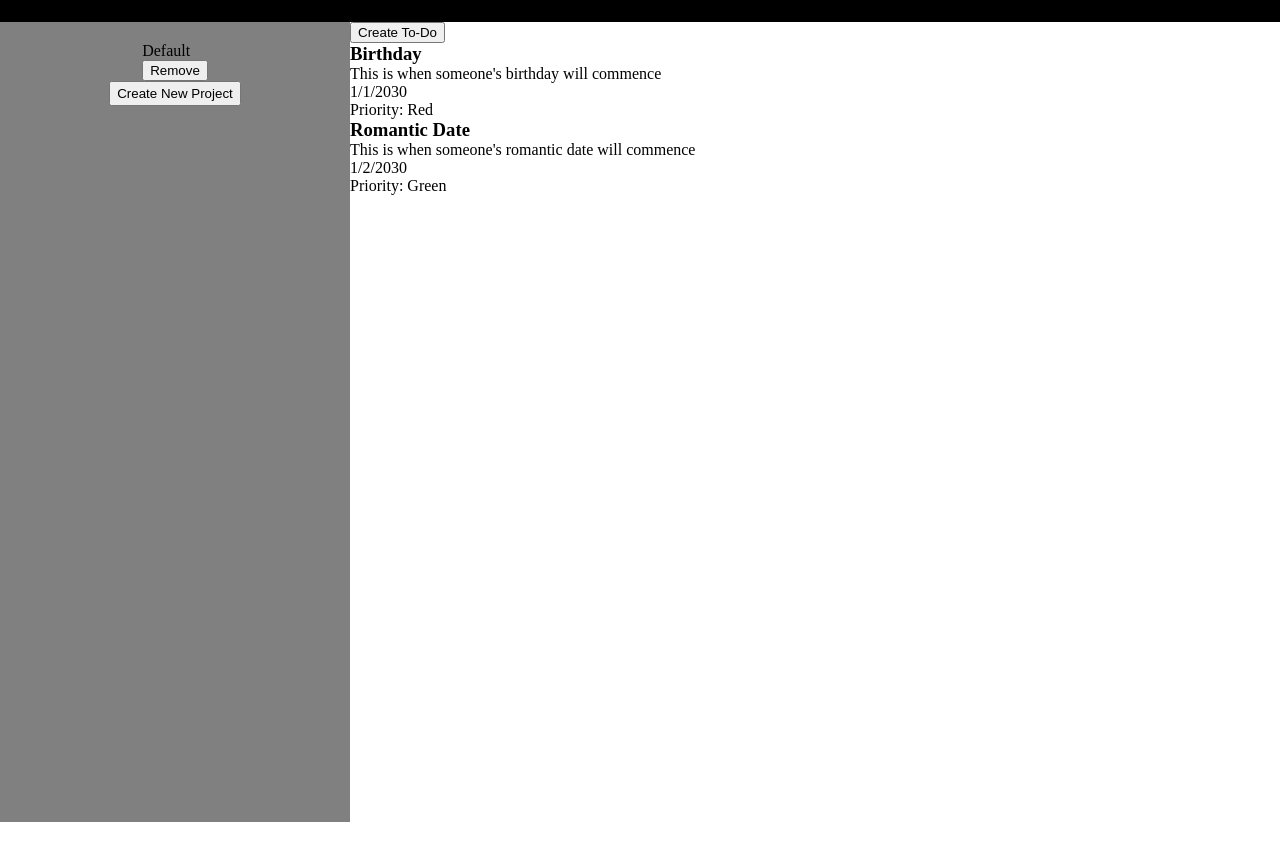
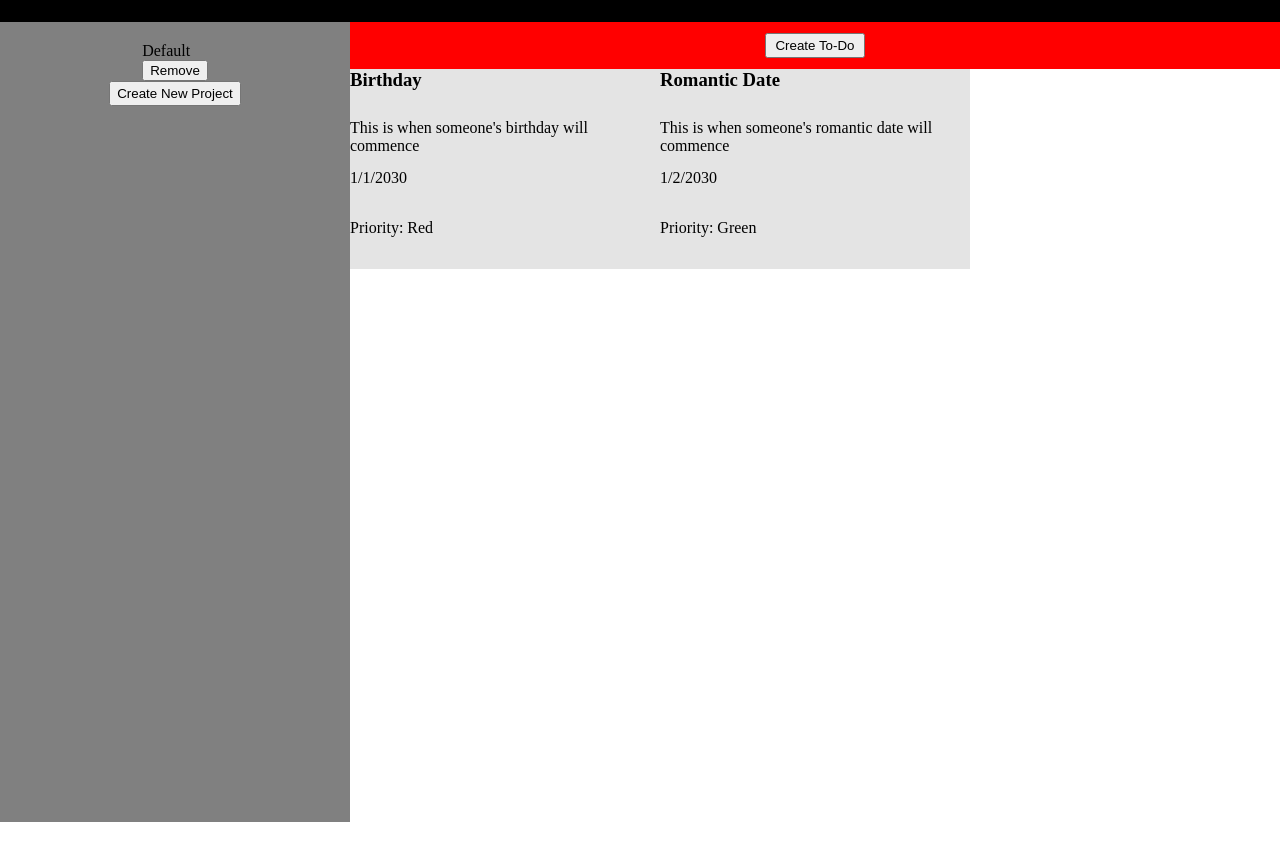
Before and after one commit to cryptocowboye/todo, a website built with webpack: page src/index.html in a window 1280 px wide. Shown: the part 65-907 px from the top of the page. Built offline with nearby package versions, Linux system fonts and the light colour scheme.

Commit message:
Add styling to main contents

```diff
--- a/src/styles/style.css
+++ b/src/styles/style.css
@@ -38,3 +38,36 @@ nav {
 #create-new-project {
     height: 25px;
 }
+
+.todo-creation-container {
+    height: 50px;
+    background-color: red;
+    display: flex;
+    flex-direction: column;
+    justify-content: center;
+    align-items: center;
+}
+
+.create-todo {
+    width: 100px;
+    height: 25px;
+}
+
+.todo-container {
+    height: 100%;
+    display: flex;
+    flex-direction: column;
+}
+
+.todos-area {
+    height: 100%;
+    display: grid;
+    grid-template-columns: 1fr 1fr 1fr;
+}
+
+.todo-card {
+    display: grid;
+    grid-template-rows: 1fr 1fr 1fr 1fr;
+    height: 200px;
+    background-color: #e4e4e4;
+}
```
